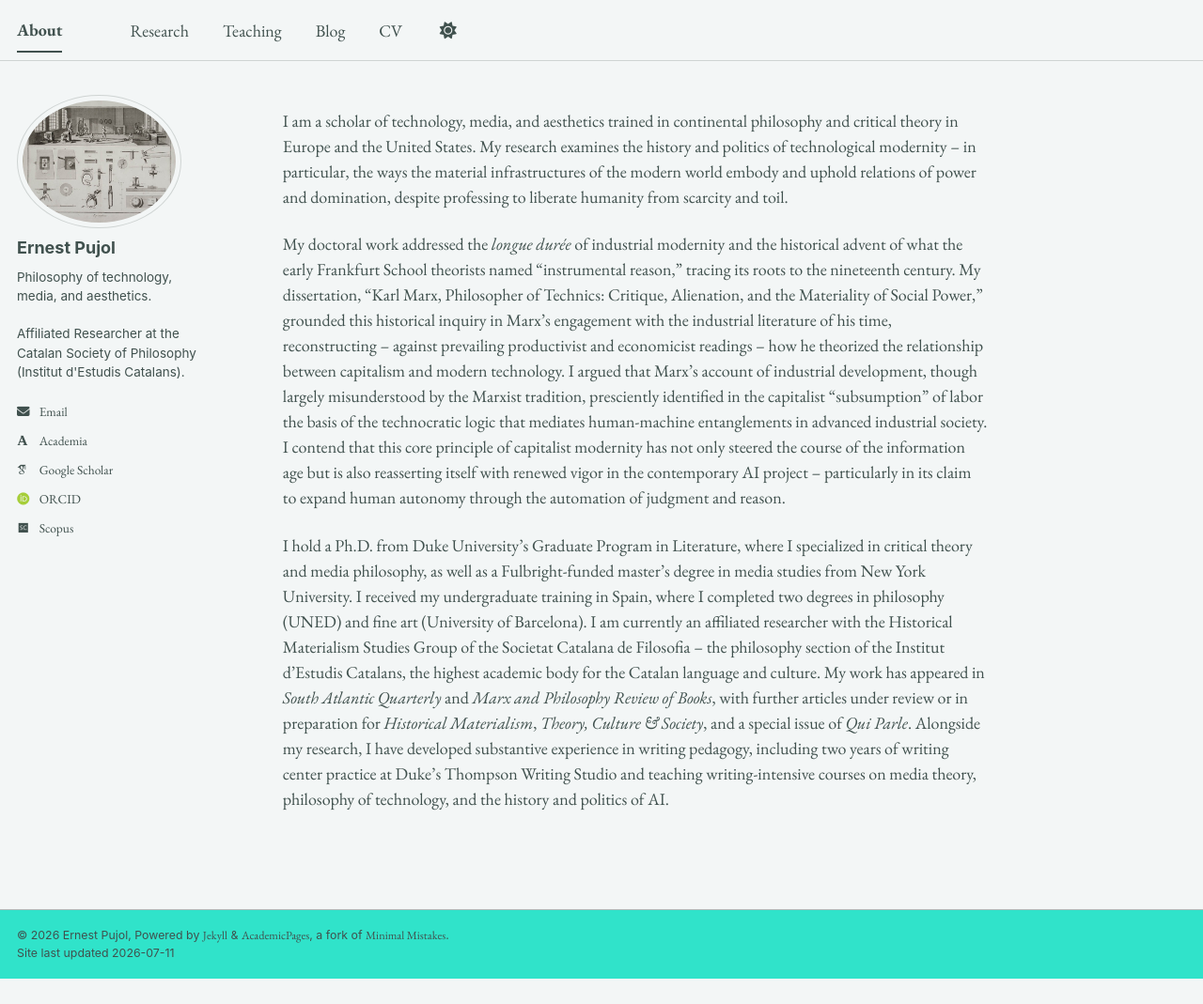
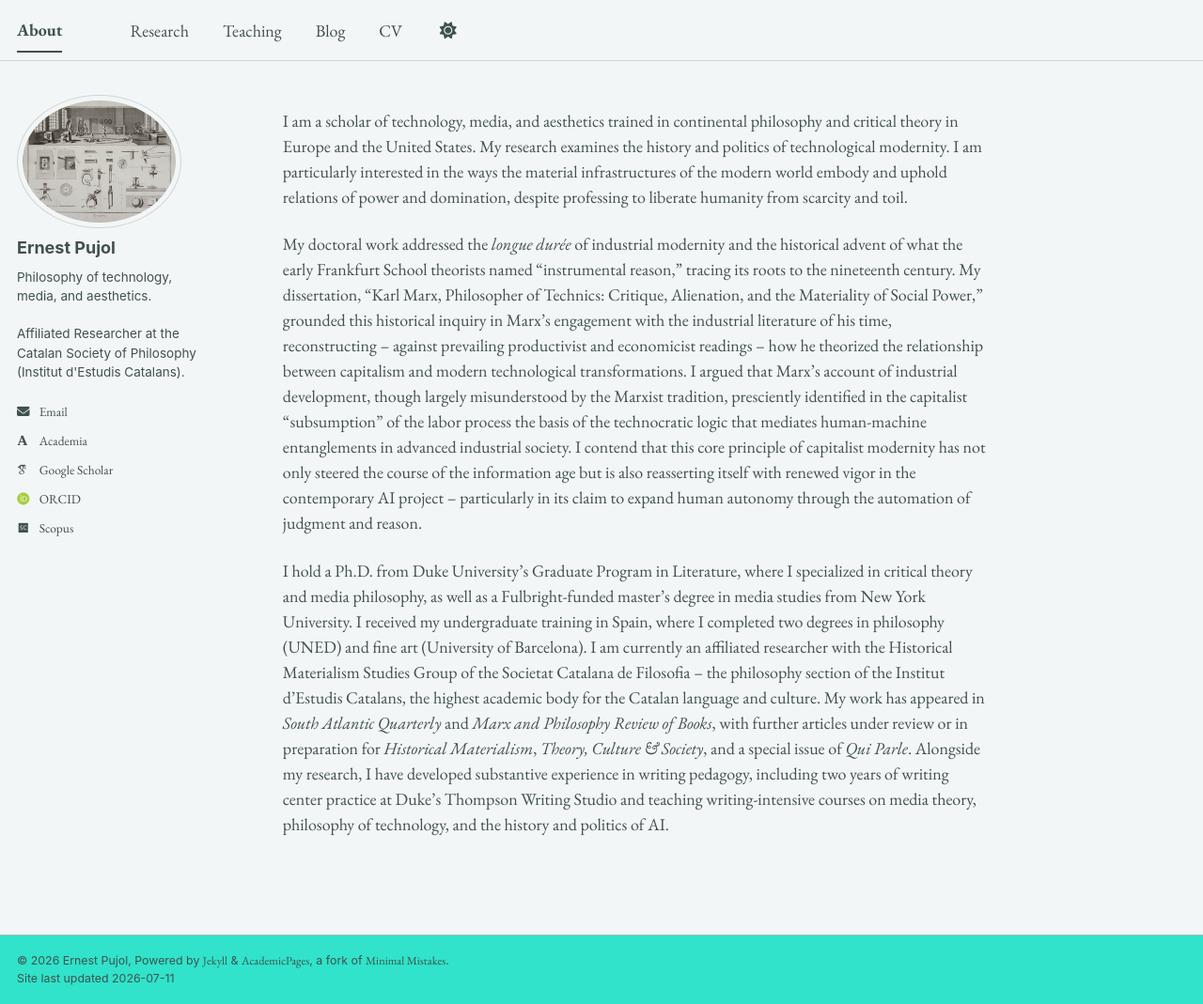
Before and after one commit to epujol90/epujol90.github.io, a Jekyll site: the page built from _pages/about.md, in a window 1280 px wide and 1069 px high. Shown: the whole window at 94% size. Built offline with Jekyll 4.4.1, drawn with Linux system fonts in a browser that asks for light colours; some web fonts are replaced; a script bundle is joined from its source files by our own code; library files that are not in the unit come from our copies.

Commit message:
Update about.md

```diff
--- a/_pages/about.md
+++ b/_pages/about.md
@@ -6,8 +6,8 @@ redirect_from:
   - /about/
   - /about.html
 ---
-I am a scholar of technology, media, and aesthetics trained in continental philosophy and critical theory in Europe and the United States. My research examines the history and politics of technological modernity -- in particular, the ways the material infrastructures of the modern world embody and uphold relations of power and domination, despite professing to liberate humanity from scarcity and toil.
+I am a scholar of technology, media, and aesthetics trained in continental philosophy and critical theory in Europe and the United States. My research examines the history and politics of technological modernity. I am particularly interested in the ways the material infrastructures of the modern world embody and uphold relations of power and domination, despite professing to liberate humanity from scarcity and toil.
 
-My doctoral work addressed the _longue durée_ of industrial modernity and the historical advent of what the early Frankfurt School theorists named "instrumental reason," tracing its roots to the nineteenth century. My dissertation, “Karl Marx, Philosopher of Technics: Critique, Alienation, and the Materiality of Social Power,” grounded this historical inquiry in Marx’s engagement with the industrial literature of his time, reconstructing -- against prevailing productivist and economicist readings -- how he theorized the relationship between capitalism and modern technology. I argued that Marx’s account of industrial development, though largely misunderstood by the Marxist tradition, presciently identified in the capitalist "subsumption" of labor the basis of the technocratic logic that mediates human-machine entanglements in advanced industrial society. I contend that this core principle of capitalist modernity has not only steered the course of the information age but is also reasserting itself with renewed vigor in the contemporary AI project -- particularly in its claim to expand human autonomy through the automation of judgment and reason.
+My doctoral work addressed the _longue durée_ of industrial modernity and the historical advent of what the early Frankfurt School theorists named "instrumental reason," tracing its roots to the nineteenth century. My dissertation, “Karl Marx, Philosopher of Technics: Critique, Alienation, and the Materiality of Social Power,” grounded this historical inquiry in Marx’s engagement with the industrial literature of his time, reconstructing -- against prevailing productivist and economicist readings -- how he theorized the relationship between capitalism and modern technological transformations. I argued that Marx’s account of industrial development, though largely misunderstood by the Marxist tradition, presciently identified in the capitalist "subsumption" of the labor process the basis of the technocratic logic that mediates human-machine entanglements in advanced industrial society. I contend that this core principle of capitalist modernity has not only steered the course of the information age but is also reasserting itself with renewed vigor in the contemporary AI project -- particularly in its claim to expand human autonomy through the automation of judgment and reason.
 
 I hold a Ph.D. from Duke University’s Graduate Program in Literature, where I specialized in critical theory and media philosophy, as well as a Fulbright-funded master’s degree in media studies from New York University. I received my undergraduate training in Spain, where I completed two degrees in philosophy (UNED) and fine art (University of Barcelona). I am currently an affiliated researcher with the Historical Materialism Studies Group of the Societat Catalana de Filosofia -- the philosophy section of the Institut d’Estudis Catalans, the highest academic body for the Catalan language and culture. My work has appeared in _South Atlantic Quarterly_ and _Marx and Philosophy Review of Books_, with further articles under review or in preparation for _Historical Materialism_, _Theory, Culture & Society_, and a special issue of _Qui Parle_. Alongside my research, I have developed substantive experience in writing pedagogy, including two years of writing center practice at Duke’s Thompson Writing Studio and teaching writing-intensive courses on media theory, philosophy of technology, and the history and politics of AI.
```
